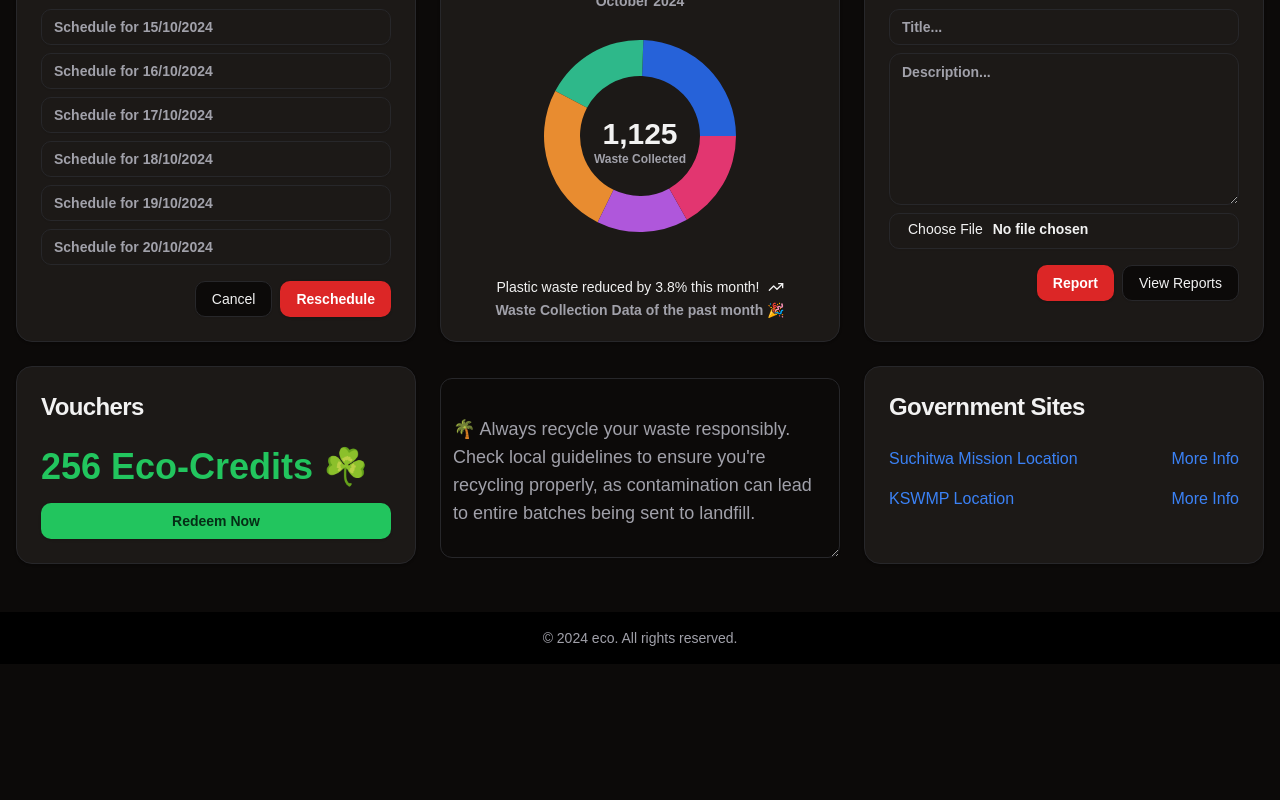
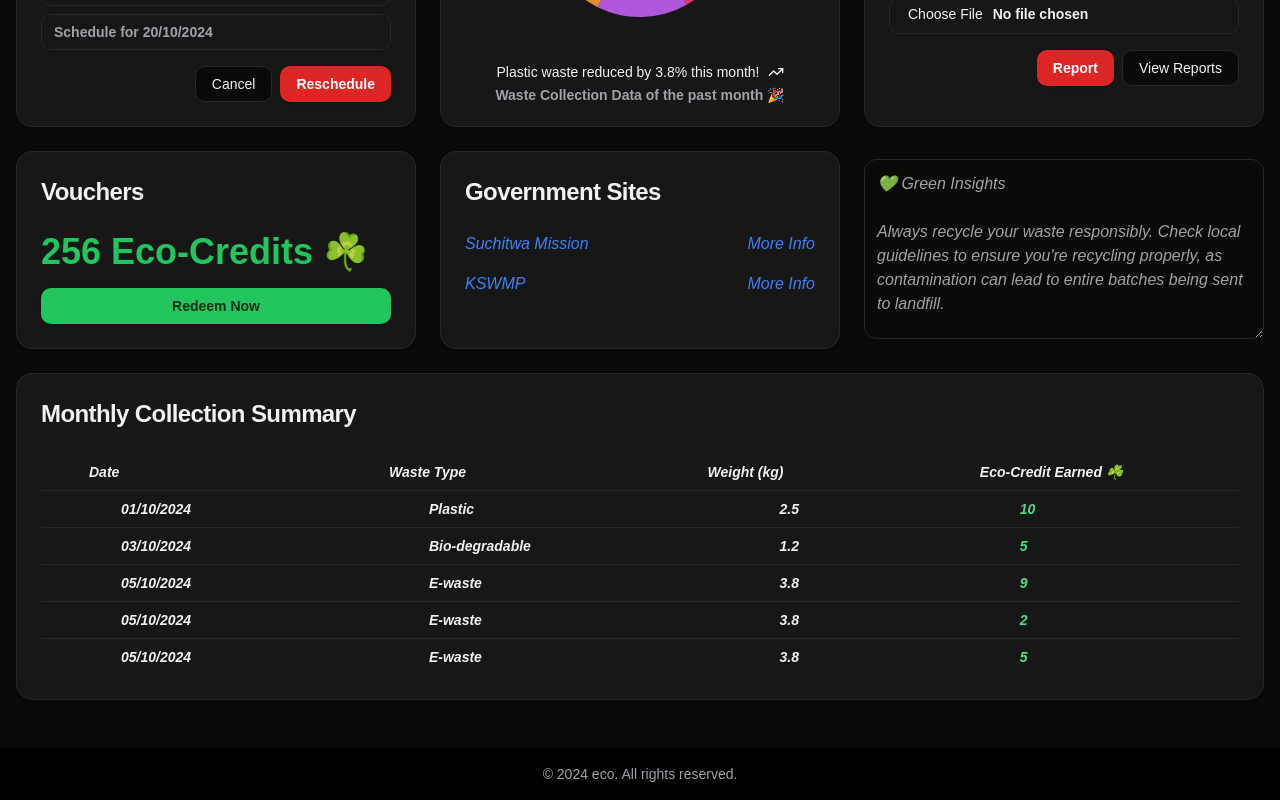
Before and after one commit to shivaacodes/Ecozy, a Next.js app: page /user/dashboard in a window 1280 px wide. Shown: the part 430-1230 px from the top of the page. Before the commit the page ends 1094 px from the top, so only its background shows below. Built offline with nearby package versions, Linux system fonts and the light colour scheme.

Commit message:
worker dashboard

```diff
--- a/src/app/api/user/create/route.ts
+++ b/src/app/api/user/create/route.ts
@@ -4,12 +4,12 @@
 const prisma = new PrismaClient();
 
 export async function POST(req: Request) {
-  const { name, address, phone } = await req.json();
+  const { name, email, address, phone } = await req.json(); // Include email here
   const role = "RESIDENT";
 
-  if (!name || !address || !phone) {
+  if (!name || !email || !address || !phone) {
     return NextResponse.json(
-      { error: "Name, address, and phone are required" },
+      { error: "Name, email, address, and phone are required" },
       { status: 400 }
     );
   }
@@ -18,6 +18,7 @@
     const user = await prisma.user.create({
       data: {
         name,
+        email,
         address,
         phone,
         role,
--- a/src/app/user/dashboard/page.tsx
+++ b/src/app/user/dashboard/page.tsx
@@ -1,7 +1,7 @@
 "use client";
 
 import { useState, useMemo, useEffect } from "react";
-import { useRouter } from "next/navigation"; // Import useRouter
+import { useRouter } from "next/navigation";
 import {
   Card,
   CardContent,
@@ -10,6 +10,14 @@
   CardDescription,
   CardFooter,
 } from "@/components/ui/card";
+import {
+  Table,
+  TableHeader,
+  TableBody,
+  TableRow,
+  TableCell,
+} from "@/components/ui/table1";
+
 import { Button } from "@/components/ui/button";
 import { Input } from "@/components/ui/input";
 import { Textarea } from "@/components/ui/textarea";
@@ -32,11 +40,11 @@
   const [fade, setFade] = useState(false);
 
   const tips = [
-    "☘️ Reduce plastic use wherever possible to help the environment and conserve resources. Remember that even small changes can make a big difference in reducing waste!",
-    "🌴 Always recycle your waste responsibly. Check local guidelines to ensure you're recycling properly, as contamination can lead to entire batches being sent to landfill.",
-    "💚 Compost organic waste to reduce landfill. Composting not only decreases the amount of waste sent to landfills but also provides nutrient-rich soil for gardening.",
-    "🌲 Participate in local clean-up drives. Engaging with your community not only helps the environment but also raises awareness about littering and waste management.",
-    "🌱 Educate others about waste management. Sharing knowledge and best practices can inspire others to adopt more sustainable habits.",
+    "Reduce plastic use wherever possible to help the environment and conserve resources. Remember that even small changes can make a big difference in reducing waste!",
+    "Always recycle your waste responsibly. Check local guidelines to ensure you're recycling properly, as contamination can lead to entire batches being sent to landfill.",
+    "Compost organic waste to reduce landfill. Composting not only decreases the amount of waste sent to landfills but also provides nutrient-rich soil for gardening.",
+    "Participate in local clean-up drives. Engaging with your community not only helps the environment but also raises awareness about littering and waste management.",
+    "Educate others about waste management. Sharing knowledge and best practices can inspire others to adopt more sustainable habits.",
   ];
 
   const [currentTipIndex, setCurrentTipIndex] = useState(0);
@@ -98,7 +106,7 @@
 
   return (
     <div className="min-h-screen bg-background text-foreground w-full pt-64">
-      <nav className="flex justify-between items-center p-4 bg-card pt-80">
+      <nav className="flex justify-between items-center p-4 pt-60">
         <h1 className="text-2xl font-extrabold pl-6 pb-3">Hello, {userName}</h1>
         <div className="flex items-center space-x-4">
           <Avatar
@@ -236,33 +244,20 @@
               </Button>
             </CardContent>
           </Card>
-
-          <Textarea
-            className={` max-h-[180px] mt-3 pt-9 text-lg rounded-lg text-muted-foreground transition-opacity duration-900 ${
-              fade ? "opacity-0" : "opacity-100"
-            }`}
-            readOnly
-            rows={3}
-            value={tips[currentTipIndex]}
-          />
-
           <Card className="max-h-[200px]">
             <CardHeader>
               <CardTitle>Government Sites</CardTitle>
             </CardHeader>
-            <CardContent className="space-y-4 font-light">
+            <CardContent className="space-y-4 font-light italic">
               <div className="space-y-4">
                 {" "}
-                {/* Space between each row */}
                 {["Suchitwa Mission", "KSWMP"].map((place) => (
                   <div key={place} className="flex justify-between">
-                    {/* Flex container for each row */}
                     <a
                       href={`#direction-to-${place.toLowerCase()}`}
                       className="text-blue-500 hover:underline"
                     >
-                      {/* Link for the first place */}
-                      {place} Location
+                      {place}
                     </a>
                     <a
                       href={`#more-info-${place.toLowerCase()}`}
@@ -276,6 +271,85 @@
               </div>
             </CardContent>
           </Card>
+
+          <Textarea
+            className={`max-h-[180px] italic mt-2 pt-3 text-md rounded-lg text-muted-foreground transition-opacity duration-900 ${
+              fade ? "opacity-0" : "opacity-100"
+            }`}
+            readOnly
+            rows={4}
+            value={`💚 Green Insights\n\n${tips[currentTipIndex]}`}
+          />
+          <Card className="h-auto col-span-full">
+            <CardHeader>
+              <CardTitle>Monthly Collection Summary</CardTitle>
+            </CardHeader>
+            <CardContent>
+              <div className="overflow-x-auto">
+                <Table className="min-w-full bg-black border-collapse">
+                  <TableHeader>
+                    <TableRow className="bg-muted-foreground bg-neutral-900 text-left font-extrabold italic">
+                      <TableCell className="py-2 px-12">Date</TableCell>
+                      <TableCell className="py-2 px-10">Waste Type</TableCell>
+                      <TableCell className="py-2 px-13">Weight (kg)</TableCell>
+                      <TableCell className="py-2 px-10">
+                        Eco-Credit Earned ☘️
+                      </TableCell>
+                    </TableRow>
+                  </TableHeader>
+                  <TableBody>
+                    {[
+                      {
+                        date: "01/10/2024",
+                        type: "Plastic",
+                        weight: 2.5,
+                        ecoCredit: 10,
+                      },
+                      {
+                        date: "03/10/2024",
+                        type: "Bio-degradable",
+                        weight: 1.2,
+                        ecoCredit: 5,
+                      },
+                      {
+                        date: "05/10/2024",
+                        type: "E-waste",
+                        weight: 3.8,
+                        ecoCredit: 9,
+                      },
+                      {
+                        date: "05/10/2024",
+                        type: "E-waste",
+                        weight: 3.8,
+                        ecoCredit: 2,
+                      },
+                      {
+                        date: "05/10/2024",
+                        type: "E-waste",
+                        weight: 3.8,
+                        ecoCredit: 5,
+                      },
+                    ].map((item, index) => (
+                      <TableRow key={index} className="border-t italic">
+                        <TableCell className="py-2 px-20 bg-neutral-900">
+                          {item.date}
+                        </TableCell>
+                        <TableCell className="py-2 px-20 bg-neutral-900">
+                          {item.type}
+                        </TableCell>
+                        <TableCell className="py-2 px-20 bg-neutral-900">
+                          {item.weight}
+                        </TableCell>
+                        <TableCell className="py-2 px-20 text-green-400 bg-neutral-900">
+                          {item.ecoCredit}
+                        </TableCell>
+                      </TableRow>
+                    ))}
+                  </TableBody>
+                </Table>
+              </div>
+            </CardContent>
+          </Card>
         </div>
       </main>
 
--- a/src/components/ui/card.tsx
+++ b/src/components/ui/card.tsx
@@ -9,7 +9,7 @@
   <div
     ref={ref}
     className={cn(
-      "rounded-2xl border bg-card text-card-foreground shadow",
+      "rounded-2xl border bg-neutral-900 text-card-foreground shadow",
       className
     )}
     {...props}
--- /dev/null
+++ b/src/components/ui/table1.tsx
@@ -0,0 +1,120 @@
+import * as React from "react";
+
+import { cn } from "@/lib/utils";
+
+const Table = React.forwardRef<
+  HTMLTableElement,
+  React.HTMLAttributes<HTMLTableElement>
+>(({ className, ...props }, ref) => (
+  <div className="relative w-full overflow-auto">
+    <table
+      ref={ref}
+      className={cn("w-full caption-bottom text-sm", className)}
+      {...props}
+    />
+  </div>
+));
+Table.displayName = "Table";
+
+const TableHeader = React.forwardRef<
+  HTMLTableSectionElement,
+  React.HTMLAttributes<HTMLTableSectionElement>
+>(({ className, ...props }, ref) => (
+  <thead ref={ref} className={cn("[&_tr]:border-b", className)} {...props} />
+));
+TableHeader.displayName = "TableHeader";
+
+const TableBody = React.forwardRef<
+  HTMLTableSectionElement,
+  React.HTMLAttributes<HTMLTableSectionElement>
+>(({ className, ...props }, ref) => (
+  <tbody
+    ref={ref}
+    className={cn("[&_tr:last-child]:border-0", className)}
+    {...props}
+  />
+));
+TableBody.displayName = "TableBody";
+
+const TableFooter = React.forwardRef<
+  HTMLTableSectionElement,
+  React.HTMLAttributes<HTMLTableSectionElement>
+>(({ className, ...props }, ref) => (
+  <tfoot
+    ref={ref}
+    className={cn(
+      "border-t bg-muted/50 font-medium [&>tr]:last:border-b-0",
+      className
+    )}
+    {...props}
+  />
+));
+TableFooter.displayName = "TableFooter";
+
+const TableRow = React.forwardRef<
+  HTMLTableRowElement,
+  React.HTMLAttributes<HTMLTableRowElement>
+>(({ className, ...props }, ref) => (
+  <tr
+    ref={ref}
+    className={cn(
+      "border-b transition-colors hover:bg-muted/50 data-[state=selected]:bg-muted",
+      className
+    )}
+    {...props}
+  />
+));
+TableRow.displayName = "TableRow";
+
+const TableHead = React.forwardRef<
+  HTMLTableCellElement,
+  React.ThHTMLAttributes<HTMLTableCellElement>
+>(({ className, ...props }, ref) => (
+  <th
+    ref={ref}
+    className={cn(
+      "h-10 px-2 text-left align-middle font-medium text-muted-foreground [&:has([role=checkbox])]:pr-0 [&>[role=checkbox]]:translate-y-[2px]",
+      className
+    )}
+    {...props}
+  />
+));
+TableHead.displayName = "TableHead";
+
+const TableCell = React.forwardRef<
+  HTMLTableCellElement,
+  React.TdHTMLAttributes<HTMLTableCellElement>
+>(({ className, ...props }, ref) => (
+  <td
+    ref={ref}
+    className={cn(
+      "p-2 align-middle [&:has([role=checkbox])]:pr-0 [&>[role=checkbox]]:translate-y-[2px]",
+      className
+    )}
+    {...props}
+  />
+));
+TableCell.displayName = "TableCell";
+
+const TableCaption = React.forwardRef<
+  HTMLTableCaptionElement,
+  React.HTMLAttributes<HTMLTableCaptionElement>
+>(({ className, ...props }, ref) => (
+  <caption
+    ref={ref}
+    className={cn("mt-4 text-sm text-muted-foreground", className)}
+    {...props}
+  />
+));
+TableCaption.displayName = "TableCaption";
+
+export {
+  Table,
+  TableHeader,
+  TableBody,
+  TableFooter,
+  TableHead,
+  TableRow,
+  TableCell,
+  TableCaption,
+};
```
Also changed, not shown: src/app/user/signup/page.tsx (+4 -19 lines), src/app/worker/dashboard/page.tsx (+83 -34 lines), 1 other file (tests, documents, lock files or other folders).
